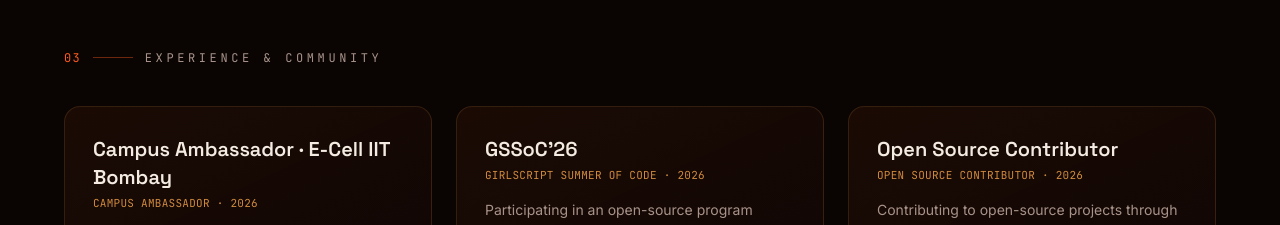
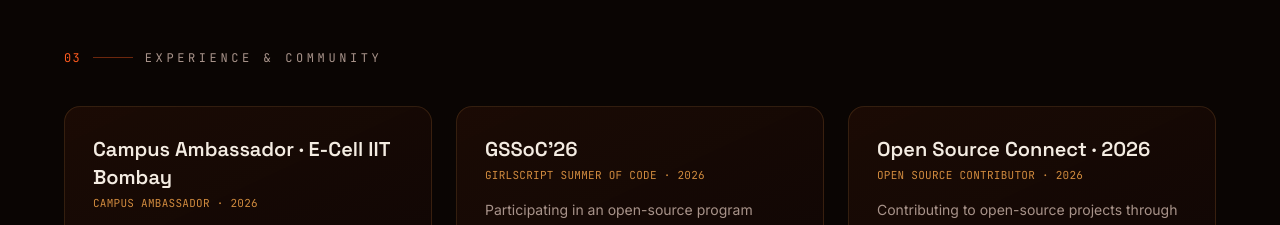
Before and after one commit to codova01/portfolio, a React (Vite) app: page / in a window 1280 px wide. Shown: the part 2120-2345 px from the top of the page. Built offline with nearby package versions, Linux system fonts and the light colour scheme.

Commit message:
title in experience fixed

```diff
--- a/src/App.jsx
+++ b/src/App.jsx
@@ -56,7 +56,7 @@
     desc: 'Participating in an open-source program focused on collaborative development, contributing to real-world repositories while building experience with Git, GitHub, and community-driven workflows.',
   },
   {
-    title: 'Open Source Contributor',
+    title: 'Open Source Connect · 2026',
     kicker: 'OPEN SOURCE CONTRIBUTOR · 2026',
     desc: 'Contributing to open-source projects through Open Source Connect India and gaining hands-on experience with collaborative development and real-world codebases.',
   },
```
